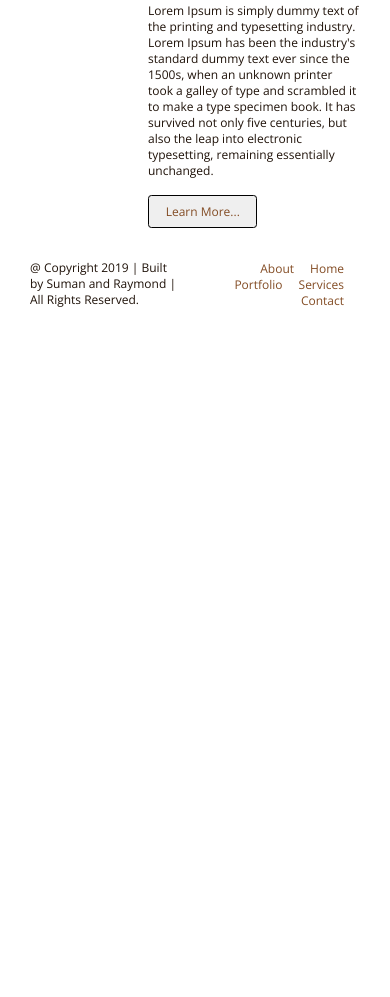
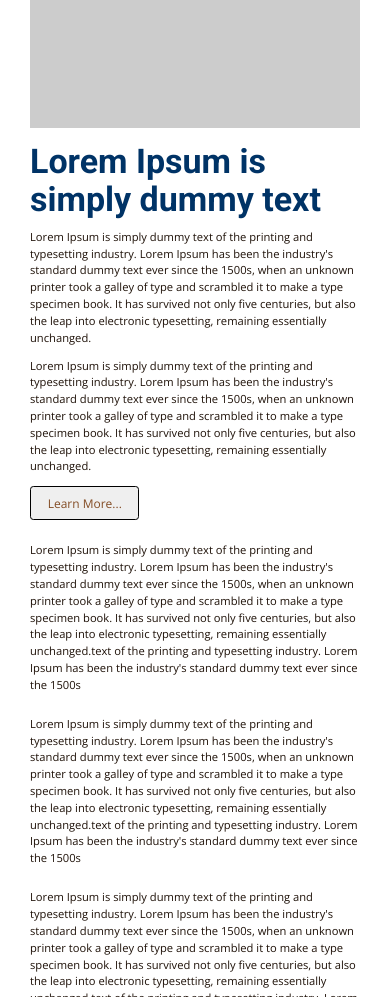
Before and after one commit to sumancrest0001/grid-based-framework, a website: page index.html in a window 390 px wide. Shown: the part 1003-2000 px from the top of the page. Before the commit the page ends 1312 px from the top, so only its background shows below. Drawn offline with nearby package versions, Linux system fonts and the light colour scheme; placeholder pictures from the web are drawn by us.

Commit message:
responsiveness added

```diff
--- a/index.html
+++ b/index.html
@@ -41,10 +41,10 @@
     <!-- section two -->
     <section class="mt-1">
       <div class="row">
-        <div class="col-4-of-12 mt-4">
-          <img src="https://via.placeholder.com/380x200" alt="image section">
+        <div class="col-6-of-12 mt-4">
+          <img src="https://via.placeholder.com/500x700" alt="image section">
         </div>
-        <div class="col-8-of-12">
+        <div class="col-6-of-12">
           <h1 class="mt-2 mb-2">Lorem Ipsum is simply dummy text</h1>
           <p>Lorem Ipsum is simply dummy text of the printing and typesetting industry. Lorem Ipsum has been the industry's standard dummy text ever since the 1500s, when an unknown printer took a galley of type and scrambled it to make a type specimen book. It has survived not only five centuries, but also the leap into electronic typesetting, remaining essentially unchanged. </p>
           <p  class="mt-2">Lorem Ipsum is simply dummy text of the printing and typesetting industry. Lorem Ipsum has been the industry's standard dummy text ever since the 1500s, when an unknown printer took a galley of type and scrambled it to make a type specimen book. It has survived not only five centuries, but also the leap into electronic typesetting, remaining essentially unchanged. <p>
@@ -54,21 +54,25 @@
         </div>
       </div>
     </section>
+    <section>
+      <div class=" content-section row mt-2">
+        <div class="col-4-of-12">
+          <p>Lorem Ipsum is simply dummy text of the printing and typesetting industry. Lorem Ipsum has been the industry's standard dummy text ever since the 1500s, when an unknown printer took a galley of type and scrambled it to make a type specimen book. It has survived not only five centuries, but also the leap into electronic typesetting, remaining essentially unchanged.text of the printing and typesetting industry. Lorem Ipsum has been the industry's standard dummy text ever since the 1500s</p>
+        </div>
+        <div class="col-4-of-12">
+          <p>Lorem Ipsum is simply dummy text of the printing and typesetting industry. Lorem Ipsum has been the industry's standard dummy text ever since the 1500s, when an unknown printer took a galley of type and scrambled it to make a type specimen book. It has survived not only five centuries, but also the leap into electronic typesetting, remaining essentially unchanged.text of the printing and typesetting industry. Lorem Ipsum has been the industry's standard dummy text ever since the 1500s</p>
+        </div>
+        <div class="col-4-of-12">
+          <p>Lorem Ipsum is simply dummy text of the printing and typesetting industry. Lorem Ipsum has been the industry's standard dummy text ever since the 1500s, when an unknown printer took a galley of type and scrambled it to make a type specimen book. It has survived not only five centuries, but also the leap into electronic typesetting, remaining essentially unchanged.text of the printing and typesetting industry. Lorem Ipsum has been the industry's standard dummy text ever since the 1500s</p>
+        </div>
+      </div>
+    </section>
   </main>
   <!-- Site Footer -->
   <footer class="mt-4">
-    <div class="row">
-      <div class="col-6-of-12">
-        <p>@ Copyright 2019 | Built by Suman and Raymond | All Rights Reserved.</p>
-      </div>
-      <div class="col-6-of-12">
-        <ul>
-          <li class="pr-2"><a href="#">Home</a></li>
-          <li class="pr-2"><a href="#">About</a></li>
-          <li class="pr-2"><a href="#">Services</a></li>
-          <li class="pr-2"><a href="#">Portfolio</a></li>
-          <li class="pr-2"><a href="#">Contact</a></li>
-        </ul>
+    <div class="row mb-3">
+      <div class=" footer-section col-12-of-12">
+        <small>@ Copyright 2019 | Built by Suman and Raymond | All Rights Reserved.</small>
       </div>
     </div>
   </footer>
--- a/sass/abstract/_mixins.scss
+++ b/sass/abstract/_mixins.scss
@@ -6,23 +6,16 @@
 	}
 }
 
-@mixin mQ($arg...) {
-    @if length($arg) == 1 {
-        @media screen and (max-width: nth($arg, 1)) {
-            @content;
-        }
+@mixin respond($breakpoint) {
+    @if $breakpoint == phone {
+      @media (max-width:600px) { @content };
     }
 
-    @if length($arg) == 3 {
-        @media screen and (max-width: nth($arg, 1)) and (min-width: nth($arg, 2)) {
-            @content;
-        }
+    @if $breakpoint == tab-port {
+      @media (max-width:900px) { @content };
     }
 
-}
-
-@mixin phone {
-    @media only screen and (max-width:600px){
-    @content;
+    @if $breakpoint == desktop {
+      @media (max-width:1200px) { @content };
     }
 }
--- a/sass/abstract/_variables.scss
+++ b/sass/abstract/_variables.scss
@@ -1,5 +1,6 @@
 $grid-width: 76rem;
 $gutter-vertical: 3rem;
+$gutter-vertical-smaller: 2rem;
 $gutter-horizontal: 1.5rem;
 $padding-scale: 1em;
 $margin-scale: 1em;
--- a/sass/base/_grid.scss
+++ b/sass/base/_grid.scss
@@ -5,6 +5,10 @@
 
 	&:not(:last-child) {
 	  margin-bottom: $gutter-vertical;
+
+	  @include respond(phone){
+    	  margin-bottom: $gutter-vertical-smaller;
+        }
 	}
 
     @include clearfix;
@@ -14,6 +18,14 @@
 
 	  &:not(:last-child) {
 	    margin-right: $gutter-horizontal;
+
+	    @include respond(phone){
+    	  margin-right: 0;
+        }
+      }
+
+      @include respond(phone){
+    	width: 100% !important;
       }
     }
 
--- a/sass/project/custom.scss
+++ b/sass/project/custom.scss
@@ -1,13 +1,27 @@
+
+html{
+  width:100%;
+
+  @include respond(desktop){
+    font-size: 120%;
+  }
+
+  @include respond(tab-port){
+    font-size: 90%;
+  }
+
+  @include respond(phone){
+    font-size: 70%;
+  }
+}
 footer ul li {
   display: inline;
   float: right;
 }
 
 body {
-  @include mQ(1920px) {
-      margin-left: 30px;
-      margin-right: 30px;
-  }
+  margin-left: 30px;
+  margin-right: 30px;
 }
 
 nav li a {
@@ -15,9 +29,27 @@ nav li a {
 	line-height:1.25rem;
 	color: #fff;
 }
+nav li a:hover {
+  color:$success;
+}
 
-.left-part {
-	@include phone {
-      width:100%;
-    }
+.content-section p{
+   @include respond(phone){
+        margin: 1rem 0;
+        }
 }
+
+p {
+  font-size: 1rem;
+  line-height: 1.5rem;
+}
+
+.footer-section {
+  padding: 2rem;
+  backgound-color: #000;
+
+  @include respond(phone){
+    padding: 3rem;
+    background-color: $secondary;
+  }
+}
```
Also changed, not shown: css/style.css.
